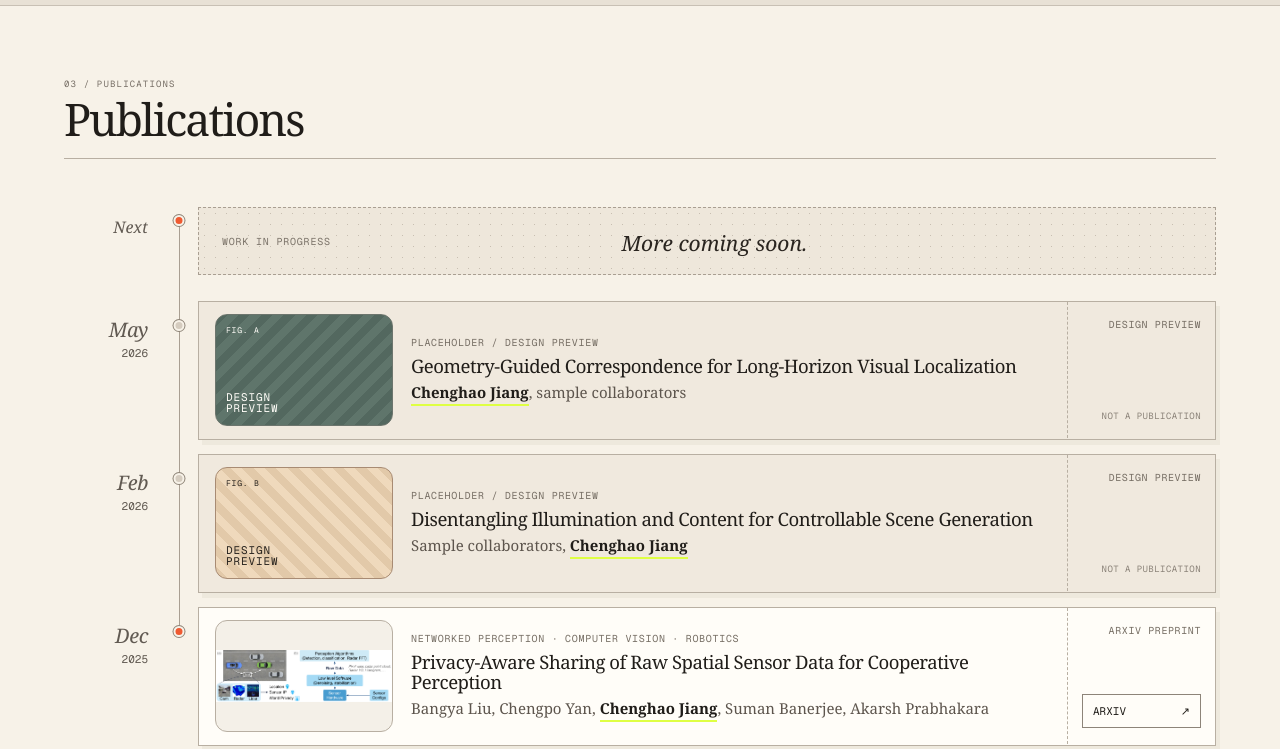
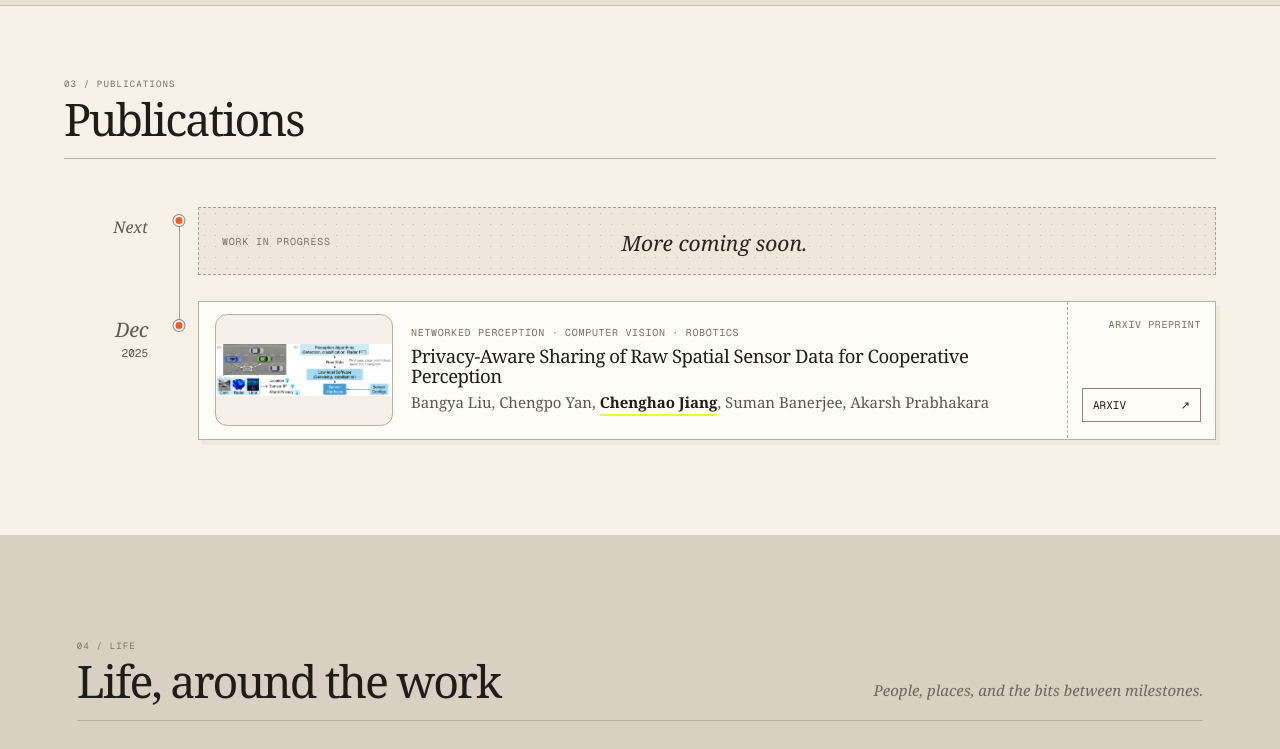
Before and after one commit to JesusmiCaH/JesusmiCaH.github.io, a Next.js app: page / in a window 1280 px wide. Shown: the part 2806-3555 px from the top of the page. Built offline with nearby package versions, Linux system fonts and the light colour scheme.

Commit message:
Finalize Fieldbook template

```diff
--- a/app/globals.css
+++ b/app/globals.css
@@ -114,12 +114,13 @@ button { color: inherit; font: inherit; }
 .fieldbook-timeline > li > time em { margin-top: 4px; display: block; color: #70685f; font: 10px var(--font-geist-mono); font-style: normal; letter-spacing: .05em; }
 .fieldbook-timeline > li > time .timeline-from { color: #8b837a; opacity: .55; }
 .fieldbook-timeline > li > time .timeline-from small { font-size: 7px; }
-.fieldbook-timeline > li > time .timeline-from strong { font-size: 14px; }
+.fieldbook-timeline > li > time .timeline-from strong { position: relative; font-size: 14px; }
+.fieldbook-timeline > li > time .timeline-from strong::after { content: ''; position: absolute; z-index: 1; left: calc(100% + 31px); top: 50%; width: 9px; height: 9px; border: 2px solid #f7f2e8; border-radius: 50%; background: currentColor; box-shadow: 0 0 0 1px #201d19; transform: translate(-50%, -50%); }
 .fieldbook-timeline > li > time .timeline-from em { font-size: 8px; }
 .timeline-spine { position: relative; display: block; }
 .timeline-spine::before { content: ''; position: absolute; left: 50%; top: 0; bottom: 0; width: 1px; background: #a99f92; }
 .fieldbook-timeline > li:first-child .timeline-spine::before { top: 31px; }
-.fieldbook-timeline > li:last-child .timeline-spine::before { bottom: calc(100% - 31px); }
+.fieldbook-timeline > li:last-child .timeline-spine::before { bottom: 35px; }
 .timeline-spine i { position: absolute; z-index: 1; left: 50%; top: 26px; width: 11px; height: 11px; border: 2px solid #f7f2e8; border-radius: 50%; background: #ef5a31; box-shadow: 0 0 0 1px #8e8477; transform: translateX(-50%); }
 .timeline-entry { min-width: 0; margin: 7px 0; }
 .timeline-entry > summary { cursor: pointer; list-style: none; outline: none; }
@@ -219,10 +220,6 @@ button { color: inherit; font: inherit; }
 .fieldbook-paper .paper-record { align-self: stretch; min-width: 0; padding: 12px 16px; display: grid; grid-template-columns: clamp(132px, 14vw, 178px) minmax(0, 1fr); gap: 18px; align-items: center; }
 .paper-figure { height: 112px; display: grid; place-items: center; overflow: hidden; border: 1px solid #b8afa2; border-radius: 12px; background: #f4f0e8; }
 .paper-figure img { width: 100%; height: 100%; display: block; object-fit: contain; }
-.paper-figure.is-sample { padding: 10px; display: flex; flex-direction: column; justify-content: space-between; align-items: flex-start; color: #fffdf8; border-color: #6c756d; background: repeating-linear-gradient(135deg, #53685f 0 8px, #5f756b 8px 16px); }
-.paper-figure.is-sample.is-light { color: #29241f; border-color: #a88b73; background: repeating-linear-gradient(45deg, #e2c9a9 0 8px, #efd9bc 8px 16px); }
-.paper-figure.is-sample i { font: 8px var(--font-geist-mono); font-style: normal; letter-spacing: .1em; }
-.paper-figure.is-sample b { font: 11px/1.05 var(--font-geist-mono); letter-spacing: .08em; }
 .paper-record-copy { min-width: 0; display: flex; flex-direction: column; justify-content: center; }
 .paper-record-copy > small { color: #776f65; font: 10px var(--font-geist-mono); letter-spacing: .07em; }
 .paper-record-copy > strong { max-width: 900px; margin: 7px 0 6px; font: 400 clamp(17px, 1.45vw, 23px)/1.08 Georgia, serif; letter-spacing: -.025em; }
@@ -233,13 +230,10 @@ button { color: inherit; font: inherit; }
 .paper-actions a:hover { color: #fffdf8; background: #29241f; }
 .paper-actions a span { margin-left: 8px; }
 .paper-actions > small { color: #776f65; text-align: right; font: 10px/1.35 var(--font-geist-mono); text-transform: uppercase; letter-spacing: .06em; }
-.paper-action-links, .paper-action-note { margin-top: auto; display: grid; gap: 7px; }
-.paper-action-note { color: #8a8278; font: 9px/1.35 var(--font-geist-mono); text-align: right; letter-spacing: .05em; }
+.paper-action-links { margin-top: auto; display: grid; gap: 7px; }
 .paper-actions em { color: #8a8278; font: 10px var(--font-geist-mono); font-style: normal; letter-spacing: .06em; }
 .paper-actions em i { margin-left: 5px; display: inline-block; font-style: normal; transition: transform .22s ease; }
 .fieldbook-paper:hover .paper-actions em i, .fieldbook-paper[open] .paper-actions em i { transform: rotate(45deg); }
-.fieldbook-paper.is-placeholder .paper-timeline-mark i { background: #d5ccbf; }
-.fieldbook-paper.is-placeholder .fieldbook-paper-shell { background: #f0e9de; }
 .paper-abstract > small { display: block; color: #766e65; font: 10px var(--font-geist-mono); letter-spacing: .08em; }
 .paper-abstract > span { width: 100%; margin-top: 24px; display: block; color: #504941; font: 16px/1.6 Georgia, serif; }
 .fieldbook-paper-coming { min-height: 105px; color: #645c53; }
@@ -414,6 +408,8 @@ button { color: inherit; font: inherit; }
   .fieldbook-timeline > li > time > span { grid-template-columns: 24px minmax(0, 1fr); gap: 4px; }
   .fieldbook-timeline > li > time .timeline-to strong { font-size: 17px; }
   .fieldbook-timeline > li > time .timeline-from strong { font-size: 12px; }
+  .fieldbook-timeline > li > time .timeline-from strong::after { left: calc(100% + 19px); }
+  .fieldbook-timeline > li:last-child .timeline-spine::before { bottom: 32px; }
   .fieldbook-timeline > li > time small { font-size: 7px; }
   .timeline-spine i { top: 27px; }
   .timeline-entry { margin: 7px 0; }
@@ -434,7 +430,7 @@ button { color: inherit; font: inherit; }
   .paper-record-copy > span { font-size: 13px; }
   .paper-actions { padding: 10px 15px 14px; flex-direction: row; align-items: center; border-top: 1px dashed #b8afa2; border-left: 0; }
   .paper-actions > small { text-align: left; }
-  .paper-action-links, .paper-action-note { margin: 0 0 0 auto; }
+  .paper-action-links { margin: 0 0 0 auto; }
   .paper-abstract > span { margin-top: 13px; font-size: 14px; }
   .fieldbook-paper-coming > div { grid-column: 3; grid-template-columns: 1fr; gap: 8px; padding: 15px; }
   .fieldbook-paper-coming p { justify-self: start; }
--- a/app/page.tsx
+++ b/app/page.tsx
@@ -430,46 +430,6 @@ function Fieldbook({ portraitId, onCyclePortrait, lifeExpanded, onToggleLife }:
             <span className="paper-timeline-mark" aria-hidden="true"><i /></span>
             <div><small>WORK IN PROGRESS</small><strong>More coming soon.</strong></div>
           </article>
-          <details className="fieldbook-paper is-placeholder">
-            <summary>
-              <time><strong>May</strong><span>2026</span></time>
-              <span className="paper-timeline-mark" aria-hidden="true"><i /></span>
-              <span className="fieldbook-paper-shell">
-                <span className="fieldbook-paper-lead">
-                  <span className="paper-record">
-                    <span className="paper-figure is-sample" aria-label="Sample figure placeholder"><i>FIG. A</i><b>DESIGN<br />PREVIEW</b></span>
-                    <span className="paper-record-copy">
-                      <small>PLACEHOLDER / DESIGN PREVIEW</small>
-                      <strong>Geometry-Guided Correspondence for Long-Horizon Visual Localization</strong>
-                      <span><b>Chenghao Jiang</b>, sample collaborators</span>
-                    </span>
-                  </span>
-                  <span className="paper-actions"><small>DESIGN PREVIEW</small><span className="paper-action-note">NOT A PUBLICATION</span></span>
-                </span>
-                <span className="paper-abstract"><small>SAMPLE ABSTRACT</small><span>This placeholder explores a correspondence frontend designed for long-horizon aerial video, with an emphasis on geometric supervision, practical latency, and diagnosing how matching behavior propagates into trajectory error.</span></span>
-              </span>
-            </summary>
-          </details>
-          <details className="fieldbook-paper is-placeholder">
-            <summary>
-              <time><strong>Feb</strong><span>2026</span></time>
-              <span className="paper-timeline-mark" aria-hidden="true"><i /></span>
-              <span className="fieldbook-paper-shell">
-                <span className="fieldbook-paper-lead">
-                  <span className="paper-record">
-                    <span className="paper-figure is-sample is-light" aria-label="Sample figure placeholder"><i>FIG. B</i><b>DESIGN<br />PREVIEW</b></span>
-                    <span className="paper-record-copy">
-                      <small>PLACEHOLDER / DESIGN PREVIEW</small>
-                      <strong>Disentangling Illumination and Content for Controllable Scene Generation</strong>
-                      <span>Sample collaborators, <b>Chenghao Jiang</b></span>
-                    </span>
-                  </span>
-                  <span className="paper-actions"><small>DESIGN PREVIEW</small><span className="paper-action-note">NOT A PUBLICATION</span></span>
-                </span>
-                <span className="paper-abstract"><small>SAMPLE ABSTRACT</small><span>This placeholder studies representations that separate scene content from illumination, then recombine both factors in a controllable generative pipeline for relighting and scene synthesis.</span></span>
-              </span>
-            </summary>
-          </details>
           <details className="fieldbook-paper">
             <summary>
               <time><strong>Dec</strong><span>2025</span></time>
```
